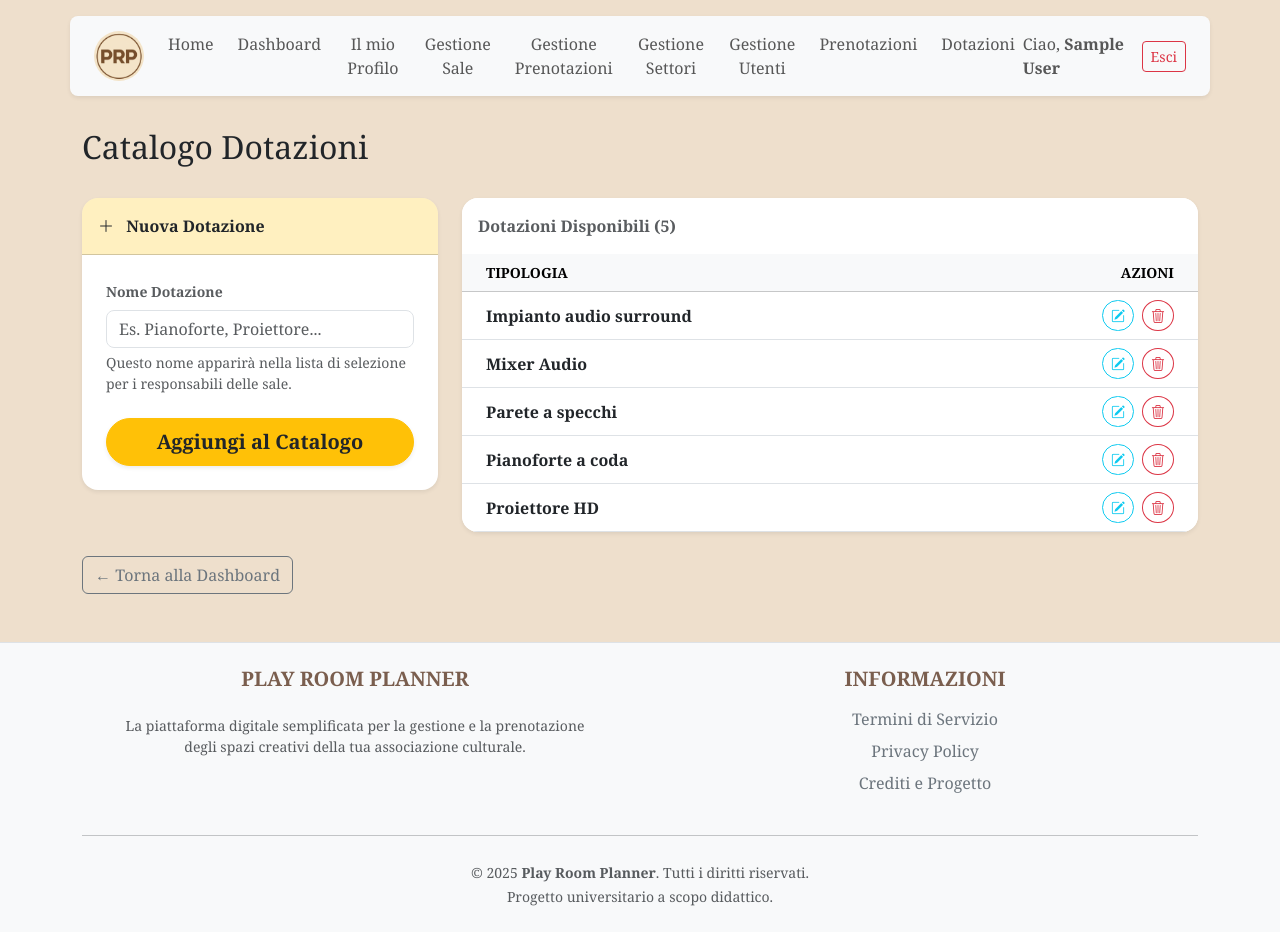
After one commit to pietrobertoncini/Progetto_PW_2025-2026, a PHP site: page /admin_dotazioni.php in a window 1280 px wide. The commit adds this page. Run offline with PHP 8.4, Linux system fonts and the light colour scheme; the visitor is signed in with stand-in values (Sample User, id 1); data comes from the database, SQL or seed files in the repository.

Commit message:
aggiunto prenotazione e dotazioni admin

```diff
--- /dev/null
+++ b/admin_dotazioni.php
@@ -0,0 +1,159 @@
+<?php
+// admin_dotazioni.php
+if (session_status() == PHP_SESSION_NONE) {
+    session_start();
+}
+require_once 'common/setup.php';
+require_once 'common/function.php';
+
+// SICUREZZA
+if (!isset($_SESSION['id_utente']) || empty($_SESSION['is_admin'])) {
+    header("Location: index.php");
+    exit;
+}
+
+// LOGICA MODIFICA (Recupero dati se ?edit=ID)
+$dotazione_da_modificare = null;
+$is_editing = false;
+
+if (isset($_GET['edit'])) {
+    $id_edit = intval($_GET['edit']);
+    $stmt = $cid->prepare("SELECT * FROM DOTAZIONE_DI_SUPPORTO WHERE id_dotazione = ?");
+    $stmt->bind_param("i", $id_edit);
+    $stmt->execute();
+    $result = $stmt->get_result();
+    if ($dotazione_da_modificare = $result->fetch_assoc()) {
+        $is_editing = true;
+    }
+    $stmt->close();
+}
+
+// RECUPERO LISTA
+$elenco_dotazioni = getAllDotazioni($cid);
+?>
+
+<!DOCTYPE html>
+<html lang="it" class="h-100">
+<?php require "common/header.html" ?>
+
+<body class="d-flex flex-column h-100">
+    <?php include 'common/navbar.php'; ?>
+
+    <div class="flex-shrink-0 container py-5">
+
+        <div class="d-flex justify-content-between align-items-center mb-4">
+            <h2>Catalogo Dotazioni</h2>
+        </div>
+
+        <?php if (isset($_GET['msg'])): ?>
+            <div class="alert alert-success shadow-sm rounded-4 mb-4"><i class="bi bi-check-circle-fill me-2"></i> <?php echo htmlspecialchars($_GET['msg']); ?></div>
+        <?php endif; ?>
+        <?php if (isset($_GET['error'])): ?>
+            <div class="alert alert-danger shadow-sm rounded-4 mb-4"><i class="bi bi-exclamation-triangle-fill me-2"></i> <?php echo htmlspecialchars($_GET['error']); ?></div>
+        <?php endif; ?>
+
+        <div class="row g-4">
+
+            <div class="col-lg-4">
+                <div class="card shadow-sm border-0 rounded-4 overflow-hidden">
+                    <div class="card-header py-3 text-dark fw-bold <?php echo $is_editing ? 'bg-info bg-opacity-25' : 'bg-warning bg-opacity-25'; ?>">
+                        <i class="bi <?php echo $is_editing ? 'bi-pencil-square' : 'bi-plus-lg'; ?> me-2"></i>
+                        <?php echo $is_editing ? 'Modifica Dotazione' : 'Nuova Dotazione'; ?>
+                    </div>
+                    <div class="card-body p-4">
+
+                        <form action="backend/admin_dotazioni_exe.php" method="POST">
+                            <input type="hidden" name="action" value="<?php echo $is_editing ? 'update' : 'create'; ?>">
+
+                            <?php if ($is_editing): ?>
+                                <input type="hidden" name="id_dotazione" value="<?php echo $dotazione_da_modificare['id_dotazione']; ?>">
+                            <?php endif; ?>
+
+                            <div class="mb-4">
+                                <label for="tipo" class="form-label fw-bold small text-muted">Nome Dotazione</label>
+                                <input type="text" class="form-control rounded-3" id="tipo" name="tipo"
+                                    placeholder="Es. Pianoforte, Proiettore..." required
+                                    value="<?php echo $is_editing ? htmlspecialchars($dotazione_da_modificare['tipo']) : ''; ?>">
+                                <div class="form-text small">
+                                    Questo nome apparirà nella lista di selezione per i responsabili delle sale.
+                                </div>
+                            </div>
+
+                            <div class="d-grid">
+                                <button type="submit" class="btn <?php echo $is_editing ? 'btn-info text-white' : 'btn-warning text-dark'; ?> btn-lg rounded-pill fw-bold shadow-sm">
+                                    <?php echo $is_editing ? 'Salva Modifiche' : 'Aggiungi al Catalogo'; ?>
+                                </button>
+                            </div>
+
+                            <?php if ($is_editing): ?>
+                                <div class="text-center mt-3">
+                                    <a href="admin_dotazioni.php" class="btn btn-outline-secondary text-decoration-none small">
+                                        <i class="bi bi-x-circle"></i> Annulla Modifica
+                                    </a>
+                                </div>
+                            <?php endif; ?>
+                        </form>
+                    </div>
+                </div>
+            </div>
+
+            <div class="col-lg-8">
+                <div class="card shadow-sm border-0 rounded-4 overflow-hidden">
+                    <div class="card-header bg-white py-3 fw-bold text-muted border-bottom-0">
+                        Dotazioni Disponibili (<?php echo count($elenco_dotazioni); ?>)
+                    </div>
+                    <div class="table-responsive">
+                        <table class="table table-hover align-middle mb-0">
+                            <thead class="table-light small text-muted text-uppercase">
+                                <tr>
+                                    <th class="ps-4" style="width: 70%;">Tipologia</th>
+                                    <th class="text-end pe-4">Azioni</th>
+                                </tr>
+                            </thead>
+                            <tbody class="border-top-0">
+                                <?php if (count($elenco_dotazioni) > 0): ?>
+                                    <?php foreach ($elenco_dotazioni as $d): ?>
+                                        <tr class="<?php echo ($is_editing && $d['id_dotazione'] == $id_edit) ? 'table-warning' : ''; ?>">
+                                            <td class="ps-4 fw-bold text-dark">
+                                                <?php echo htmlspecialchars($d['tipo']); ?>
+                                            </td>
+                                            <td class="text-end pe-4">
+                                                <div class="d-flex justify-content-end gap-2">
+                                                    <a href="admin_dotazioni.php?edit=<?php echo $d['id_dotazione']; ?>"
+                                                        class="btn btn-outline-info btn-sm rounded-pill" title="Modifica">
+                                                        <i class="bi bi-pencil-square"></i>
+                                                    </a>
+
+                                                    <form action="backend/admin_dotazioni_exe.php" method="POST" onsubmit="return confirm('Vuoi eliminare \'<?php echo htmlspecialchars($d['tipo']); ?>\' dal catalogo?');">
+                                                        <input type="hidden" name="action" value="delete">
+                                                        <input type="hidden" name="id_dotazione" value="<?php echo $d['id_dotazione']; ?>">
+                                                        <button type="submit" class="btn btn-outline-danger btn-sm rounded-circle" title="Elimina">
+                                                            <i class="bi bi-trash3"></i>
+                                                        </button>
+                                                    </form>
+                                                </div>
+                                            </td>
+                                        </tr>
+                                    <?php endforeach; ?>
+                                <?php else: ?>
+                                    <tr>
+                                        <td colspan="2" class="text-center py-4 text-muted">Nessuna dotazione definita.</td>
+                                    </tr>
+                                <?php endif; ?>
+                            </tbody>
+                        </table>
+                    </div>
+                </div>
+            </div>
+        </div>
+        <div class="mt-4">
+            <a href="dashboard.php" class="btn btn-outline-secondary">
+                &larr; Torna alla Dashboard
+            </a>
+        </div>
+    </div>
+
+    <?php include 'common/footer.html'; ?>
+</body>
+
+</html>
--- a/admin_settori.php
+++ b/admin_settori.php
@@ -62,7 +62,7 @@ $elenco_settori = getAllSettoriAdmin($cid);
 
         <div class="row g-4">
             <div class="col-lg-4">
-                <div class="card shadow-sm border-0 rounded-3">
+                <div class="card shadow-sm border-0 rounded-4 overflow-hidden">
                     <div class="card-header border-0 py-3 fw-bold <?php echo $is_editing ? 'bg-warning text-dark' : 'bg-primary text-white'; ?>">
                         <i class="bi <?php echo $is_editing ? 'bi-pencil-square' : 'bi-plus-lg'; ?> me-2"></i>
                         <?php echo $is_editing ? 'Modifica Settore' : 'Nuovo Settore'; ?>
@@ -95,7 +95,7 @@ $elenco_settori = getAllSettoriAdmin($cid);
                             </div>
 
                             <div class="d-grid">
-                                <button type="submit" class="btn <?php echo $is_editing ? 'btn-warning text-dark' : 'btn-primary'; ?> btn-lg rounded-3 fw-bold shadow-sm">
+                                <button type="submit" class="btn rounded-pill <?php echo $is_editing ? 'btn-warning text-dark' : 'btn-primary'; ?> btn-lg fw-bold shadow-sm">
                                     <i class="bi <?php echo $is_editing ? 'bi-save' : 'bi-plus-lg'; ?> me-2"></i>
                                     <?php echo $is_editing ? 'Salva Modifiche' : 'Crea Settore'; ?>
                                 </button>
@@ -115,7 +115,7 @@ $elenco_settori = getAllSettoriAdmin($cid);
             </div>
 
             <div class="col-lg-8">
-                <div class="card shadow-sm border-0 rounded-3 overflow-hidden">
+                <div class="card shadow-sm border-0 rounded-4 overflow-hidden">
                     <div class="card-header bg-white py-3 fw-bold text-muted border-bottom-0">
                         Elenco Settori Esistenti (<?php echo count($elenco_settori); ?>)
                     </div>
--- a/common/function.php
+++ b/common/function.php
@@ -329,3 +329,85 @@ function eliminaUtente($cid, $id_utente_da_eliminare, $id_mio_utente)
         return false; // Errore DB (es. vincoli FK)
     }
 }
+
+// ADMIN PRENOTAZIONI
+/* recupera tutte le prenotazioni */
+function getAllPrenotazioniAdmin($cid) {
+    $sql = "SELECT P.*,
+                   S.nome_sala,
+                   SETT.nome as nome_settore,
+                   U.nome AS nome_org,
+                   U.cognome as cognome_org
+            FROM PRENOTAZIONE P
+            JOIN SALA S ON P.id_settore = S.id_settore AND P.nome_sala = S.nome_sala
+            JOIN SETTORE SETT ON P.id_settore = SETT.id_settore
+            JOIN UTENTE U ON P.id_organizzatore = U.id_utente
+            ORDER BY P.data DESC, P.ora DESC";
+
+    $result = $cid->query($sql);
+    return $result->fetch_all(MYSQLI_ASSOC);
+}
+
+/* elimina prenotazione */
+function eliminaPrenotazioneAdmin($cid, $id_settore, $nome_sala, $data, $ora) {
+    // La cancellazione (ON DELETE CASCADE) nel DB
+    // si occuperà di rimuovere automaticamente gli INVITI collegati
+    $sql = "DELETE FROM PRENOTAZIONE
+            WHERE id_settore = ? AND nome_sala = ? AND data = ? AND ora = ?";
+
+    $stmt = $cid->prepare($sql);
+    $stmt->bind_param("isss", $id_settore, $nome_sala, $data, $ora);
+
+    try {
+        $stmt->execute();
+        $affected = $stmt->affected_rows;
+        $stmt->close();
+        return ($affected > 0);
+    } catch (mysqli_sql_exception $e) {
+        return false;
+    }
+}
+
+// ADMIN DOTAZIONI
+
+/* recupera tutte le dotazioni dal database */
+function getAllDotazioni($cid) {
+    $sql = "SELECT * FROM DOTAZIONE_DI_SUPPORTO ORDER BY tipo ASC";
+    $result = $cid->query($sql);
+    return $result->fetch_all(MYSQLI_ASSOC);
+}
+
+/* crea una nuova dotazione */
+function creaDotazione($cid, $tipo) {
+    $sql = "INSERT INTO DOTAZIONE_DI_SUPPORTO (tipo) VALUES (?)";
+    $stmt = $cid->prepare($sql);
+    $stmt->bind_param("s", $tipo);
+    $result = $stmt->execute();
+    $stmt->close();
+    return $result;
+}
+
+/* aggiorna una dotazione esistente */
+function aggiornaDotazione($cid, $id_dotazione, $tipo) {
+    $sql = "UPDATE DOTAZIONE_DI_SUPPORTO SET tipo = ? WHERE id_dotazione = ?";
+    $stmt = $cid->prepare($sql);
+    $stmt->bind_param("si", $tipo, $id_dotazione);
+    $result = $stmt->execute();
+    $stmt->close();
+    return $result;
+}
+
+/* elimina una dotazione. fallisce se la dotazione è assegnata a qualche sala*/
+function eliminaDotazione($cid, $id_dotazione) {
+    $sql = "DELETE FROM DOTAZIONE_DI_SUPPORTO WHERE id_dotazione = ?";
+    $stmt = $cid->prepare($sql);
+    $stmt->bind_param("i", $id_dotazione);
+
+    try {
+        $result = $stmt->execute();
+        $stmt->close();
+        return $result;
+    } catch (mysqli_sql_exception $e) {
+        return false;
+    }
+}
```
Also changed, not shown: admin_prenotazioni.php (added, +155 -0 lines), backend/admin_dotazioni-exe.php (added, +79 -0 lines), backend/admin_prenotazioni_exe.php (added, +38 -0 lines).
